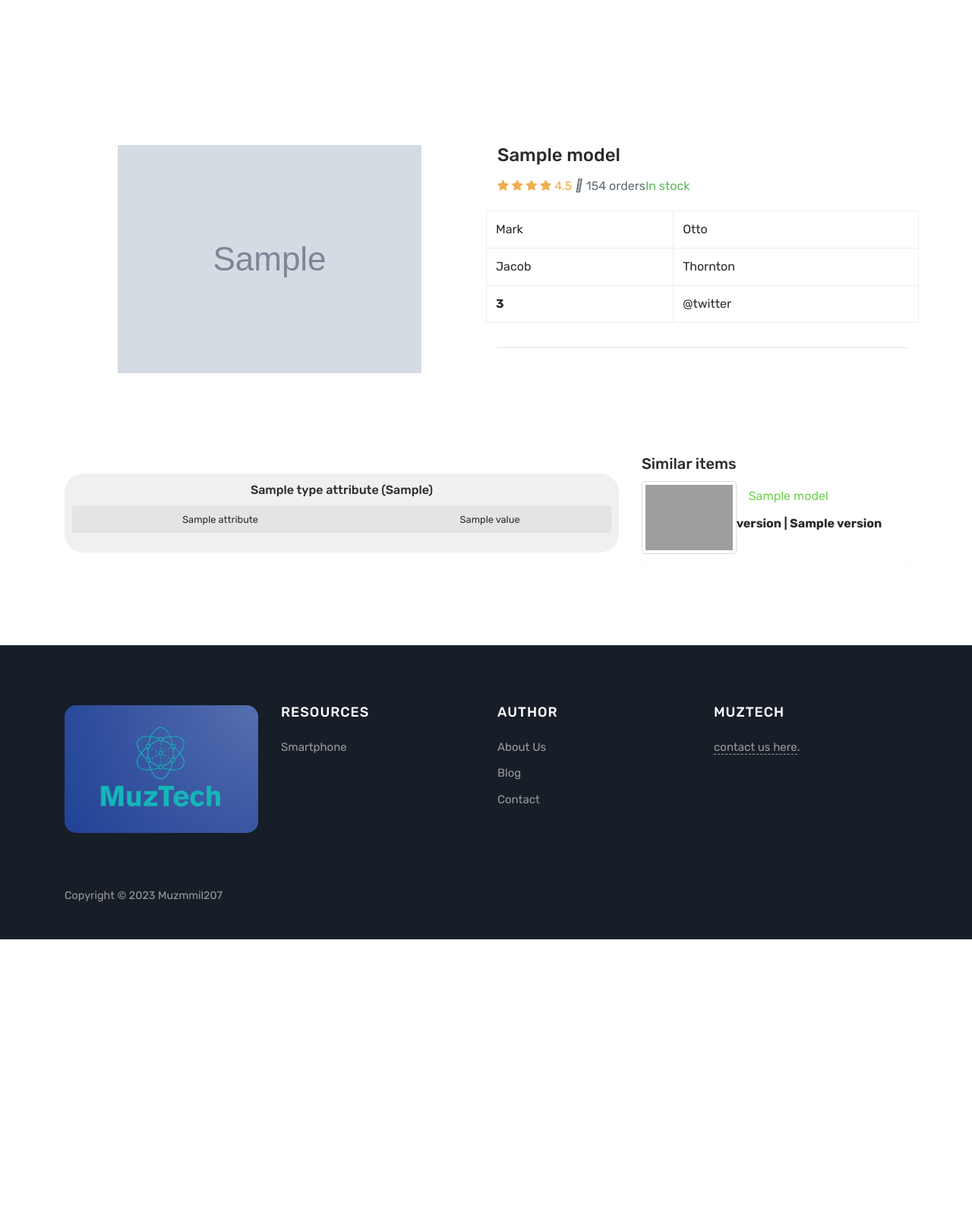
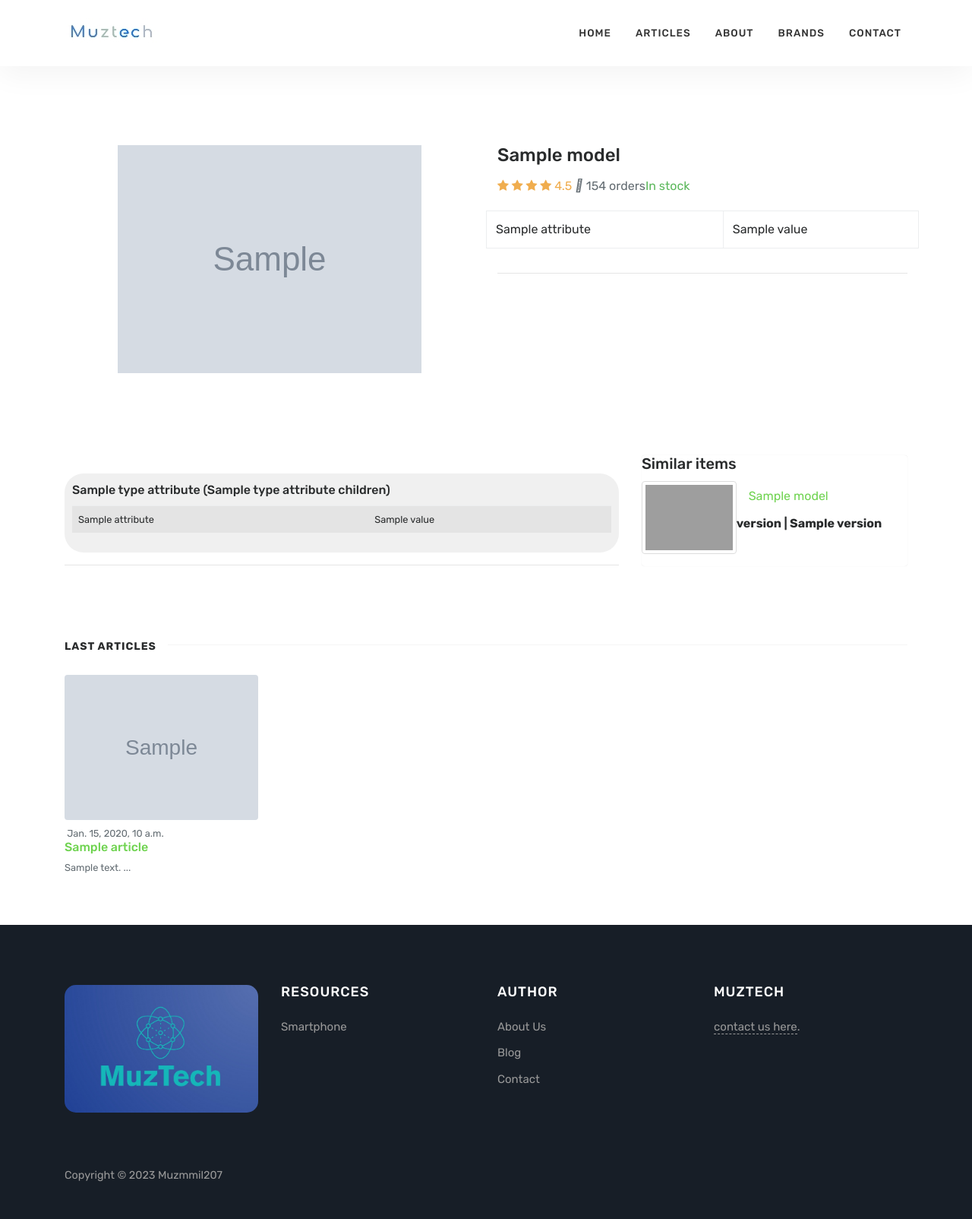
Before and after one commit to Muzmmil207/muzamiltech, a Django app: template templates/apps/devices/device-details.html in a window 1280 px wide. Shown: the whole page at 76% size. Before the commit the page ends 1236 px from the top, so only its background shows below. Run offline with Django 4.2, Linux system fonts and the light colour scheme; the template is opened without the code that fills it: most values are stand-ins (such as "Sample title", 1, 10 or a date in 2020); grey boxes marked "Sample" are stand-in pictures; some libraries are stand-ins or nearby versions; grey boxes are pictures that could not be loaded.

Commit message:
complete device details page

```diff
--- /dev/null
+++ b/apps/base/templatetags/strings_filters.py
@@ -0,0 +1,8 @@
+from django import template
+
+register = template.Library()
+
+
+@register.filter(name="replace")
+def quotations(value, arg):
+    return value.replace(arg, " ")
--- a/apps/base/views.py
+++ b/apps/base/views.py
@@ -13,7 +13,7 @@
 
 
 def home(request):
-    articles = Article.objects.exclude(image_url=None).order_by("?")[:4]
+    articles = Article.objects.exclude(image_url=None)[:8]  # .order_by("?")[:8]
     brands = Brand.objects.all()
     devices = Device.objects.all()
     context = {"articles": articles, "brands": brands, "devices": devices}
--- a/static/assets/css/theme.css
+++ b/static/assets/css/theme.css
@@ -1213,7 +1213,7 @@
     font-size: 16px;
 }
 
-.device-info {
+.device-details-link {
     text-align: center;
 }
 
--- a/templates/apps/devices/device-details.html
+++ b/templates/apps/devices/device-details.html
@@ -1,6 +1,7 @@
 {% extends 'index.html' %}
 {% load static %}
-{% block title %}{{ article.title }}{% endblock %}
+{% load strings_filters %}
+{% block title %} {{device.model}}{% endblock %}
 {% block content %}
 <!-- Home Jumbotron
 ================================================== -->
@@ -76,18 +77,12 @@
 					<div class="row">
 						<table class="table table-bordered">
 							<tbody>
+								{% for attribute in attributes %}
 								<tr>
-									<td>Mark</td>
-									<td>Otto</td>
+									<td>{{attribute.device_attribute__device_type_attribute__name|replace:"_"}}</td>
+									<td>{{attribute.value}}</td>
 								</tr>
-								<tr>
-									<td>Jacob</td>
-									<td>Thornton</td>
-								</tr>
-								<tr>
-									<th scope="row">3</th>
-									<td>@twitter</td>
-								</tr>
+								{% endfor %}
 							</tbody>
 						</table>
 					</div>
@@ -137,14 +132,15 @@
 						<div class="device-info">
 							{% if type_attribute.children.all %}
 							{% for type_attribute_children in type_attribute.children.all %}
-							<div class="device-type-attribute">{{type_attribute.name}} ({{type_attribute_children}})
+							<div class="device-type-attribute">
+								{{type_attribute.name}} ({{type_attribute_children.name|replace:"_"}})
 							</div>
 							<div>
 								<table class="table table-striped table-hover">
 									<tbody>
 										{% for device_attribute in type_attribute_children.device_attributes.all %}
 										<tr>
-											<td>{{device_attribute.attribute}}</td>
+											<td>{{device_attribute.attribute|replace:"_"}}</td>
 											<td>{{device_attribute.device_Attributes.first.value}}</td>
 										</tr>
 										{% endfor %}
@@ -160,7 +156,7 @@
 										<tbody>
 											{% for device_attribute in type_attribute.device_attributes.all %}
 											<tr>
-												<td>{{device_attribute.attribute}}</td>
+												<td>{{device_attribute.attribute|replace:"_"}}</td>
 												<td>{{device_attribute.device_Attributes.first.value}}</td>
 											</tr>
 											{% endfor %}
@@ -170,6 +166,7 @@
 							</div>
 							{% endif %}
 						</div>
+						<hr>
 						{% endfor %}
 					</div>
 					<!-- Pills content -->
@@ -201,6 +198,32 @@
 		</div>
 	</div>
 </section>
-<!-- Footer -->
+<div class="container">
+	<div class="section-title">
+		<h2><span>Last Articles</span></h2>
+	</div>
+	<section class="recent-posts row">
+		{% for article in articles %}
+		<div class="col-lg-3 col-md-6 col-sm-6 col-12">
+			<article>
+				<a href="{% url 'article' article.slug %}" class="img-fluid">
+					<img class="rounded w-100" src="{{article.image_url}}" style="object-fit: cover;" height="160" />
+				</a>
+				<div class="mt-2 text-muted small d-block mb-1">
+					<span>
+						<i class="fa fa-calendar-alt fa-sm"></i>
+						{{article.published_at}}
+					</span>
+					<a href="{% url 'article' article.slug %}">
+						<h6 class="text-dark">{{article.title}}</h6>
+					</a>
+					<p>{{article.description|slice:':100'}} ...</p>
+				</div>
+			</article>
+		</div>
+		<!-- col.// -->
+		{% endfor %}
 
+	</section>
+</div>
 {% endblock %}
```
Also changed, not shown: apps/devices/views.py (+42 -14 lines), templates/apps/base/home.html (+5 -2 lines), apps/base/templatetags/__init__.py (added), db.sqlite3.
